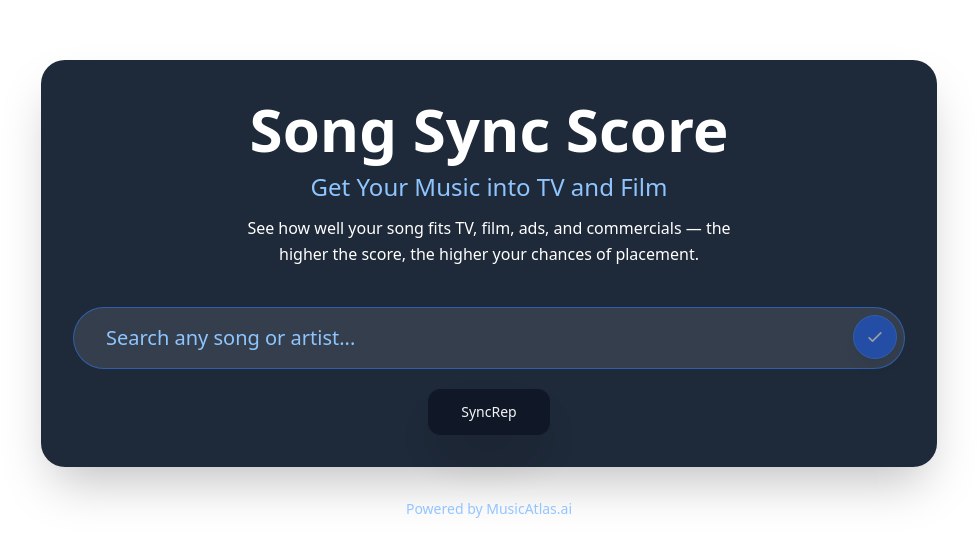
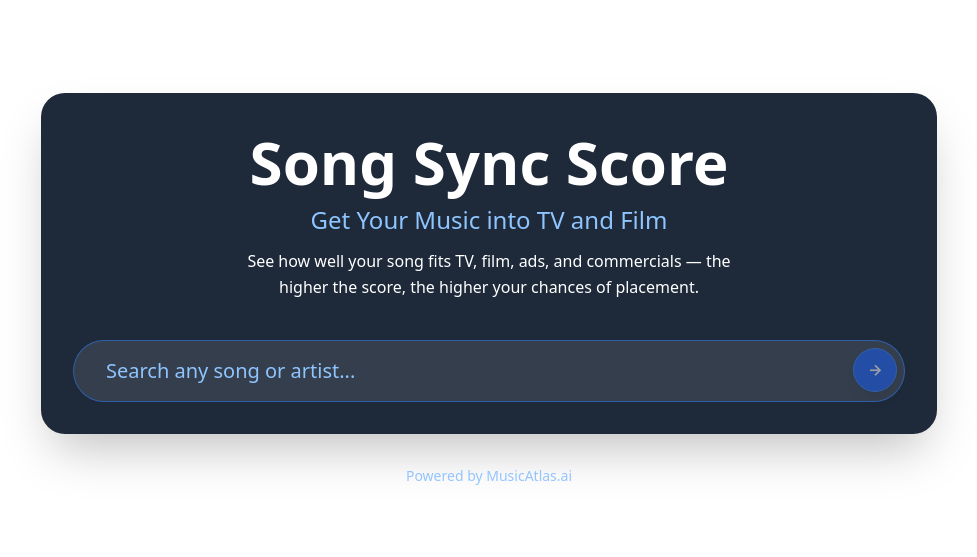
Before and after one commit to mariovenneri/sync-readiness-score, a React (Vite) app: page / in a window 1280 px wide. Shown: the part 111-668 px from the top of the page, without its empty margins (151-1128 px from the left). Built offline with nearby package versions, Linux system fonts and the light colour scheme.

Commit message:
Small edits to searchinput and extra content for scorebreakdown

```diff
--- a/index.html
+++ b/index.html
@@ -7,6 +7,7 @@
     <link rel="preconnect" href="https://fonts.googleapis.com">
     <link rel="preconnect" href="https://fonts.gstatic.com" crossorigin>
     <link href="https://fonts.googleapis.com/css2?family=Poppins:ital,wght@0,100;0,200;0,300;0,400;0,500;0,600;0,700;0,800;0,900;1,100;1,200;1,300;1,400;1,500;1,600;1,700;1,800;1,900&display=swap" rel="stylesheet">
+    <link href='https://unpkg.com/boxicons@2.1.4/css/boxicons.min.css' rel='stylesheet'>
     <title>sync-readiness-score</title>
   </head>
   <body>
--- a/src/Components/ScoreBreakdown.jsx
+++ b/src/Components/ScoreBreakdown.jsx
@@ -499,18 +499,20 @@ const ScoreBreakdown = ({ track, musicAtlasRaw, aiFeedback, onBack }) => {
 
           <div className="grid grid-cols-1 sm:grid-cols-3 gap-3 sm:gap-4 mb-4 sm:mb-6">
             <div className="text-center p-3 sm:p-4 bg-black/40 rounded-xl shadow-lg border border-blue-500/20 w-2/3 sm:w-full relative left-1/6 sm:left-0">
+              <h2 className="text-xl sm:text-2xl font-black text-blue-400">No</h2>
+              <p className="text-xs text-gray-400 mt-1">Monthly Fees</p>
+            </div>
+            <div className="text-center p-3 sm:p-4 bg-black/40 rounded-xl shadow-lg border border-blue-500/20 w-2/3 sm:w-full relative left-1/6 sm:left-0">
               <h2 className="text-xl sm:text-2xl font-black text-blue-400">$500-$150K</h2>
               <p className="text-xs text-gray-400 mt-1">Per Placement</p>
-            </div>
-            <div className="text-center p-3 sm:p-4 bg-black/40 rounded-xl shadow-lg border border-blue-500/20 w-2/3 sm:w-full relative left-1/6 sm:left-0">
-              <h2 className="text-xl sm:text-2xl font-black text-blue-400">No</h2>
-              <p className="text-xs text-gray-400 mt-1">Monthly Fees</p>
             </div>
             <div className="text-center p-3 sm:p-4 bg-black/40 rounded-xl shadow-lg border border-blue-500/20 w-2/3 sm:w-full relative left-1/6 sm:left-0">
               <h2 className="text-xl sm:text-2xl font-black text-blue-400">0%</h2>
               <p className="text-xs text-gray-400 mt-1">Commission Taken</p>
             </div>
           </div>
+
+          <p className="text-white font-lg text-center">Indie artists are getting their music placed everyday.</p>
 
           <div className="text-center mb-3 sm:mb-4">
             <a
--- a/src/Components/SearchInput.jsx
+++ b/src/Components/SearchInput.jsx
@@ -159,9 +159,7 @@ const SearchInput = ({ onTrackSelected }) => {
               disabled={!selectedTrackFromList}
               className="absolute right-2 top-2 w-11 h-11 flex items-center justify-center border border-blue-500 rounded-full bg-blue-600 hover:bg-blue-500 hover:scale-110 hover:shadow-blue-500/50 text-white transition-all duration-300 shadow-lg disabled:opacity-50 disabled:cursor-not-allowed focus:outline-none focus:ring-4 focus:ring-blue-400/50"
             >
-              <svg className="w-5 h-5" fill="none" stroke="currentColor" viewBox="0 0 24 24">
-                <path strokeLinecap="round" strokeLinejoin="round" strokeWidth={2} d="M5 13l4 4L19 7" />
-              </svg>
+              <i className='bx bx-right-arrow-alt text-xl'></i>
             </button>
 
             {/* Dropdown */}
@@ -196,18 +194,7 @@ const SearchInput = ({ onTrackSelected }) => {
               </div>
             )}
 
-            <div className="text-center mt-5">
-              <div className="flex justify-center items-center gap-3 text-sm">
-                <a
-                  href="https://musicatlas.ai/syncrep/"
-                  target="_blank"
-                  rel="noopener noreferrer"
-                  className="bg-gray-900 opacity-95 border border-gray-900 hover:border-blue-900 hover:border hover:scale-105 text-white font-sm py-3 px-8 rounded-xl transition shadow-2xl"
-                >
-                  SyncRep
-                </a>
-              </div>
-            </div>
+
           </div>
         </div>
 
```
